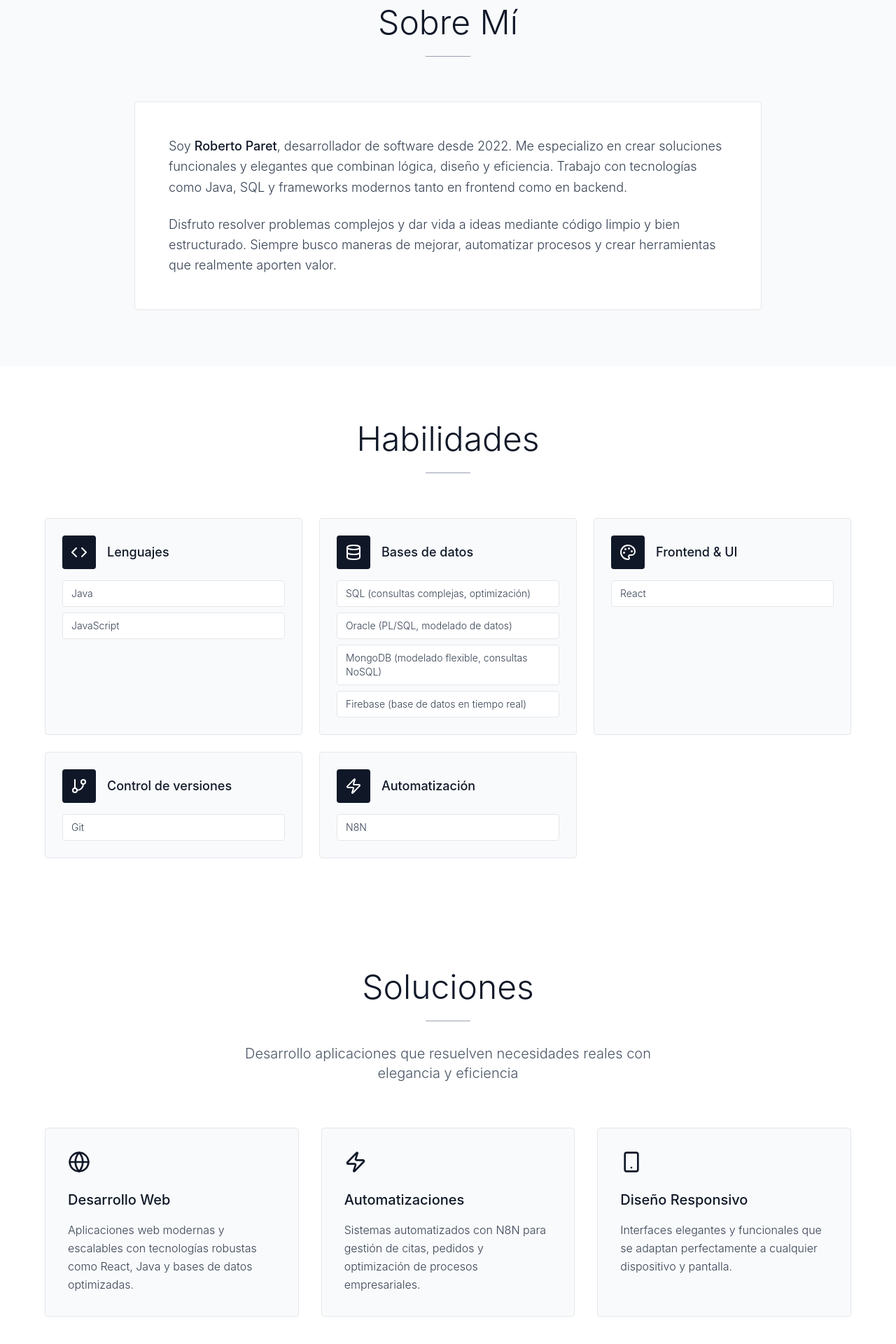
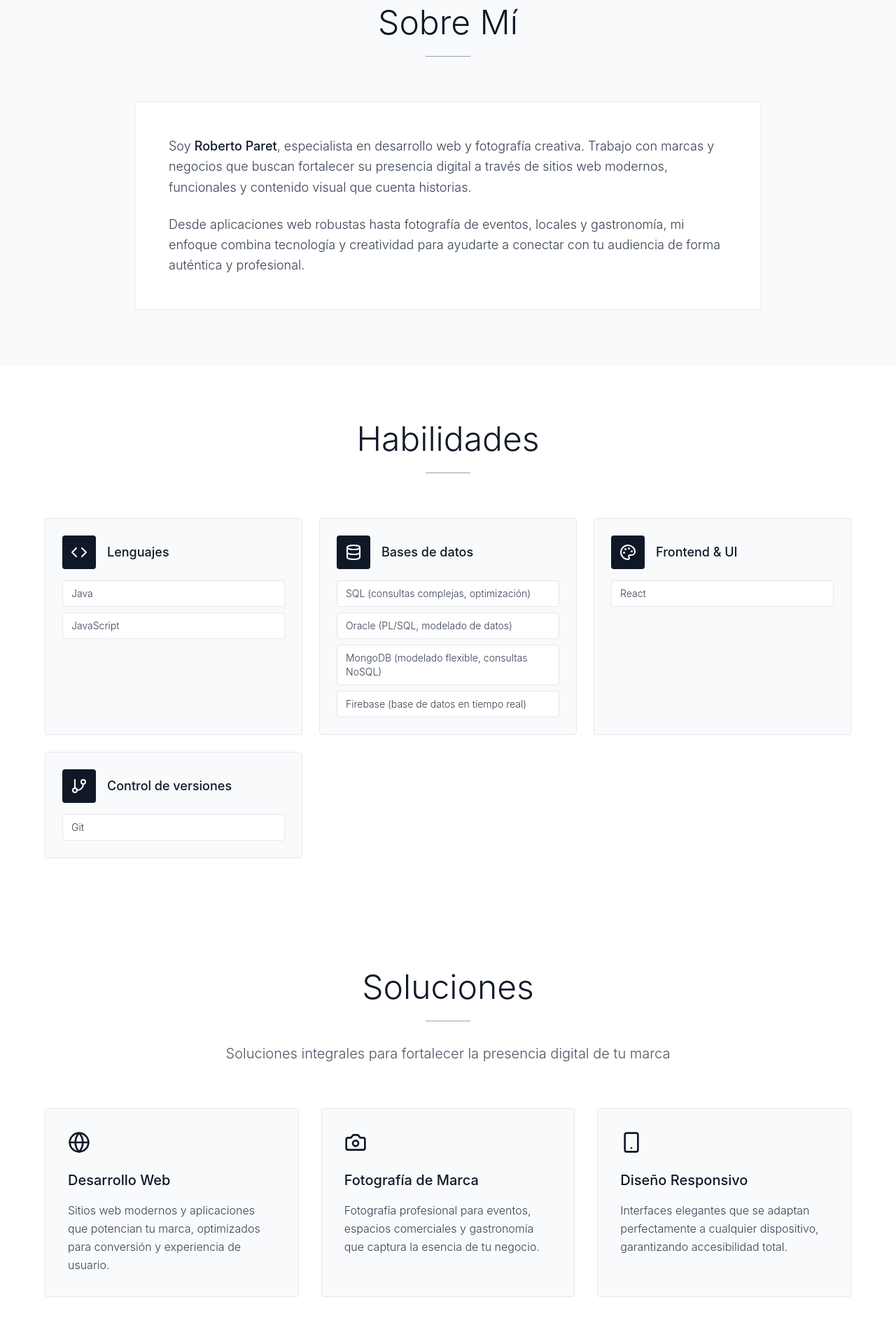
Before and after one commit to robertoparet/RobertoParet, a React (Vite) app: page / in a window 1280 px wide. Shown: the part 872-2792 px from the top of the page at 70% size. Built offline with nearby package versions, Linux system fonts and the light colour scheme.

Commit message:
Actualizar enfoque del portafolio: desarrollo digital y fotografía de marca

```diff
--- a/src/components/About.tsx
+++ b/src/components/About.tsx
@@ -12,13 +12,13 @@ const About = () => {
         <div className="bg-white rounded-sm border border-gray-200 p-8 md:p-12">
           <div className="text-gray-700 text-lg leading-relaxed space-y-6 font-light">
             <p>
-              Soy <span className="text-gray-900 font-medium">Roberto Paret</span>, desarrollador de software desde 2022.
-              Me especializo en crear soluciones funcionales y elegantes que combinan lógica, diseño y eficiencia.
-              Trabajo con tecnologías como Java, SQL y frameworks modernos tanto en frontend como en backend.
+              Soy <span className="text-gray-900 font-medium">Roberto Paret</span>, especialista en desarrollo web y fotografía creativa.
+              Trabajo con marcas y negocios que buscan fortalecer su presencia digital a través de sitios web modernos,
+              funcionales y contenido visual que cuenta historias.
             </p>
             <p>
-              Disfruto resolver problemas complejos y dar vida a ideas mediante código limpio y bien estructurado.
-              Siempre busco maneras de mejorar, automatizar procesos y crear herramientas que realmente aporten valor.
+              Desde aplicaciones web robustas hasta fotografía de eventos, locales y gastronomía, mi enfoque combina
+              tecnología y creatividad para ayudarte a conectar con tu audiencia de forma auténtica y profesional.
             </p>
           </div>
         </div>
--- a/src/components/Footer.tsx
+++ b/src/components/Footer.tsx
@@ -5,7 +5,7 @@ const Footer = () => {
     <footer className="bg-white border-t border-gray-200 py-12">
       <div className="max-w-6xl mx-auto px-6">
         <div className="text-center space-y-8">
-          <div className="flex justify-center">
+          <div className="flex flex-col sm:flex-row justify-center items-center gap-4">
             <a
               href="https://instagram.com/robertdev_"
               target="_blank"
@@ -14,6 +14,15 @@ const Footer = () => {
             >
               <Instagram className="w-5 h-5" />
               <span>@robertdev_</span>
+            </a>
+            <a
+              href="https://instagram.com/robert_s_camera_perspective"
+              target="_blank"
+              rel="noopener noreferrer"
+              className="inline-flex items-center gap-3 px-6 py-3 border border-gray-300 rounded-sm text-gray-700 font-medium hover:bg-gray-900 hover:text-white hover:border-gray-900 transition-all duration-300"
+            >
+              <Instagram className="w-5 h-5" />
+              <span>@robert_s_camera_perspective</span>
             </a>
           </div>
           <div className="border-t border-gray-200 pt-6">
--- a/src/components/Hero.tsx
+++ b/src/components/Hero.tsx
@@ -14,12 +14,12 @@ const Hero = () => {
 
           {/* Subtitle */}
           <div className="animate-typewriter text-2xl md:text-3xl lg:text-4xl text-gray-700 mb-8 font-light inline-block" style={{animationDelay: '1.8s'}}>
-            Desarrollador Full Stack
+            Desarrollo Digital & Fotografía
           </div>
 
           {/* Description */}
           <p className="text-lg md:text-xl text-gray-600 max-w-2xl mx-auto mb-12 leading-relaxed animate-slide-up font-light" style={{animationDelay: '4s'}}>
-            Creo soluciones digitales elegantes y funcionales con un enfoque minimalista y atención al detalle.
+            Ayudo a marcas a destacar con presencia web moderna y contenido visual que conecta con su audiencia.
           </p>
             {/* CTA Buttons */}
           <div className="flex flex-col sm:flex-row gap-4 justify-center animate-slide-up" style={{animationDelay: '4.5s'}}>
--- a/src/components/Skills.tsx
+++ b/src/components/Skills.tsx
@@ -1,4 +1,4 @@
-import { Code, Database, Palette, GitBranch, Zap } from 'lucide-react'
+import { Code, Database, Palette, GitBranch } from 'lucide-react'
 
 const Skills = () => {
   const skillCategories = [
@@ -26,11 +26,6 @@ const Skills = () => {
       title: "Control de versiones",
       icon: <GitBranch className="w-6 h-6" />,
       skills: ["Git"]
-    },
-    {
-      title: "Automatización",
-      icon: <Zap className="w-6 h-6" />,
-      skills: ["N8N"]
     }
   ]
 
--- a/src/components/Solutions.tsx
+++ b/src/components/Solutions.tsx
@@ -1,19 +1,20 @@
-import { Globe, Zap, Smartphone } from 'lucide-react'
+import { Globe, Smartphone, Camera } from 'lucide-react'
 
 const Solutions = () => {
   const solutions = [
     {
       title: "Desarrollo Web",
-      description: "Aplicaciones web modernas y escalables con tecnologías robustas como React, Java y bases de datos optimizadas.",
+      description: "Sitios web modernos y aplicaciones que potencian tu marca, optimizados para conversión y experiencia de usuario.",
       icon: <Globe className="w-8 h-8" />
-    },    {
-      title: "Automatizaciones",
-      description: "Sistemas automatizados con N8N para gestión de citas, pedidos y optimización de procesos empresariales.",
-      icon: <Zap className="w-8 h-8" />
+    },
+    {
+      title: "Fotografía de Marca",
+      description: "Fotografía profesional para eventos, espacios comerciales y gastronomía que captura la esencia de tu negocio.",
+      icon: <Camera className="w-8 h-8" />
     },
     {
       title: "Diseño Responsivo",
-      description: "Interfaces elegantes y funcionales que se adaptan perfectamente a cualquier dispositivo y pantalla.",
+      description: "Interfaces elegantes que se adaptan perfectamente a cualquier dispositivo, garantizando accesibilidad total.",
       icon: <Smartphone className="w-8 h-8" />
     }
   ]
@@ -27,7 +28,7 @@ const Solutions = () => {
           </h2>
           <div className="w-16 h-px bg-gray-400 mx-auto mb-8"></div>
           <p className="text-xl text-gray-600 font-light max-w-2xl mx-auto">
-            Desarrollo aplicaciones que resuelven necesidades reales con elegancia y eficiencia
+            Soluciones integrales para fortalecer la presencia digital de tu marca
           </p>
         </div>
 
@@ -52,10 +53,6 @@ const Solutions = () => {
               </p>
             </div>
           ))}
-        </div>        <div className="mt-12 bg-gray-50 border border-gray-200 rounded-sm p-6 text-center">
-          <p className="text-gray-900 font-medium">
-            🚀 Próximamente: Integración de IA avanzada para análisis predictivo, automatización inteligente y generación de insights en tiempo real
-          </p>
         </div>
       </div>
     </section>
```
